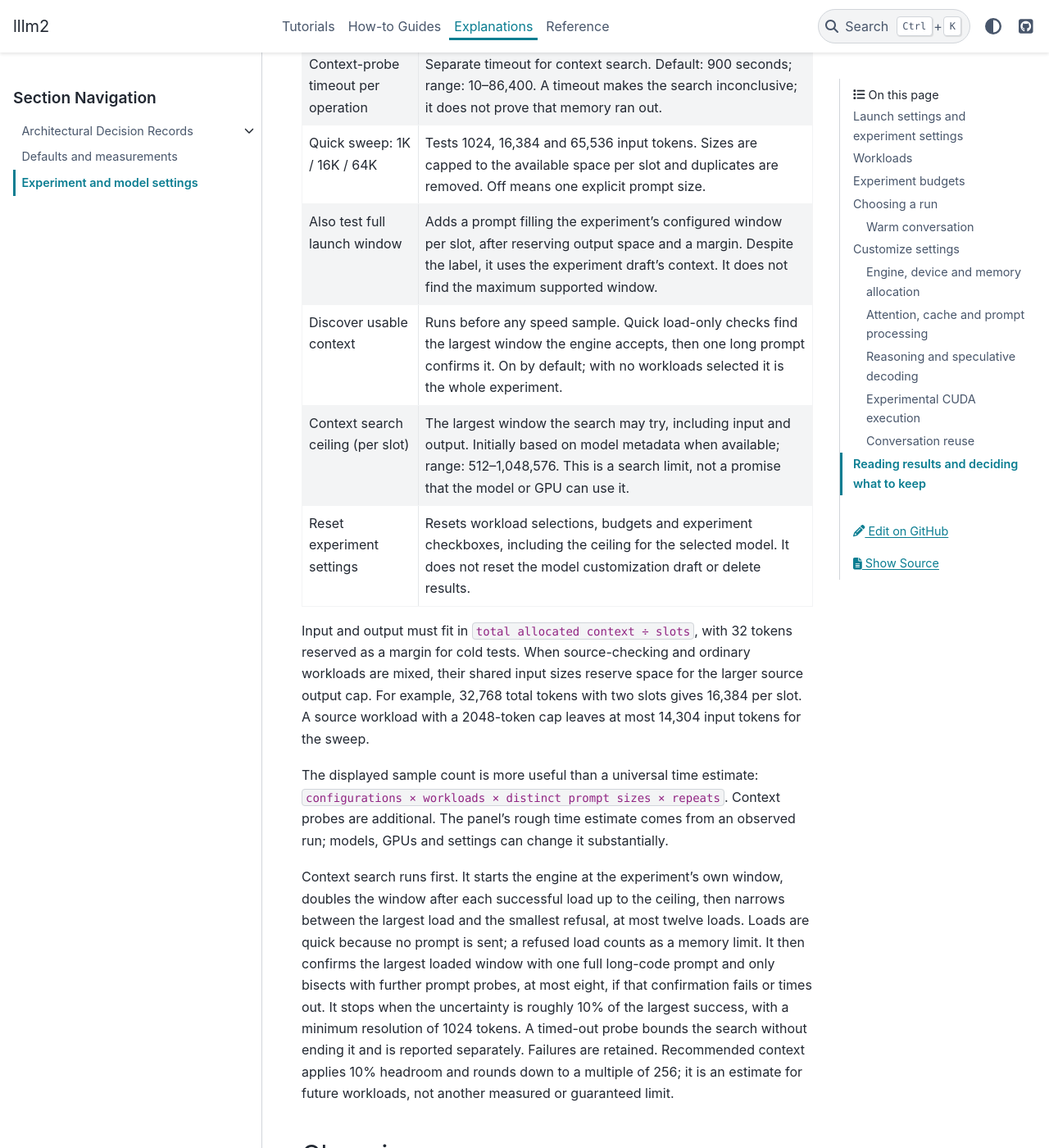
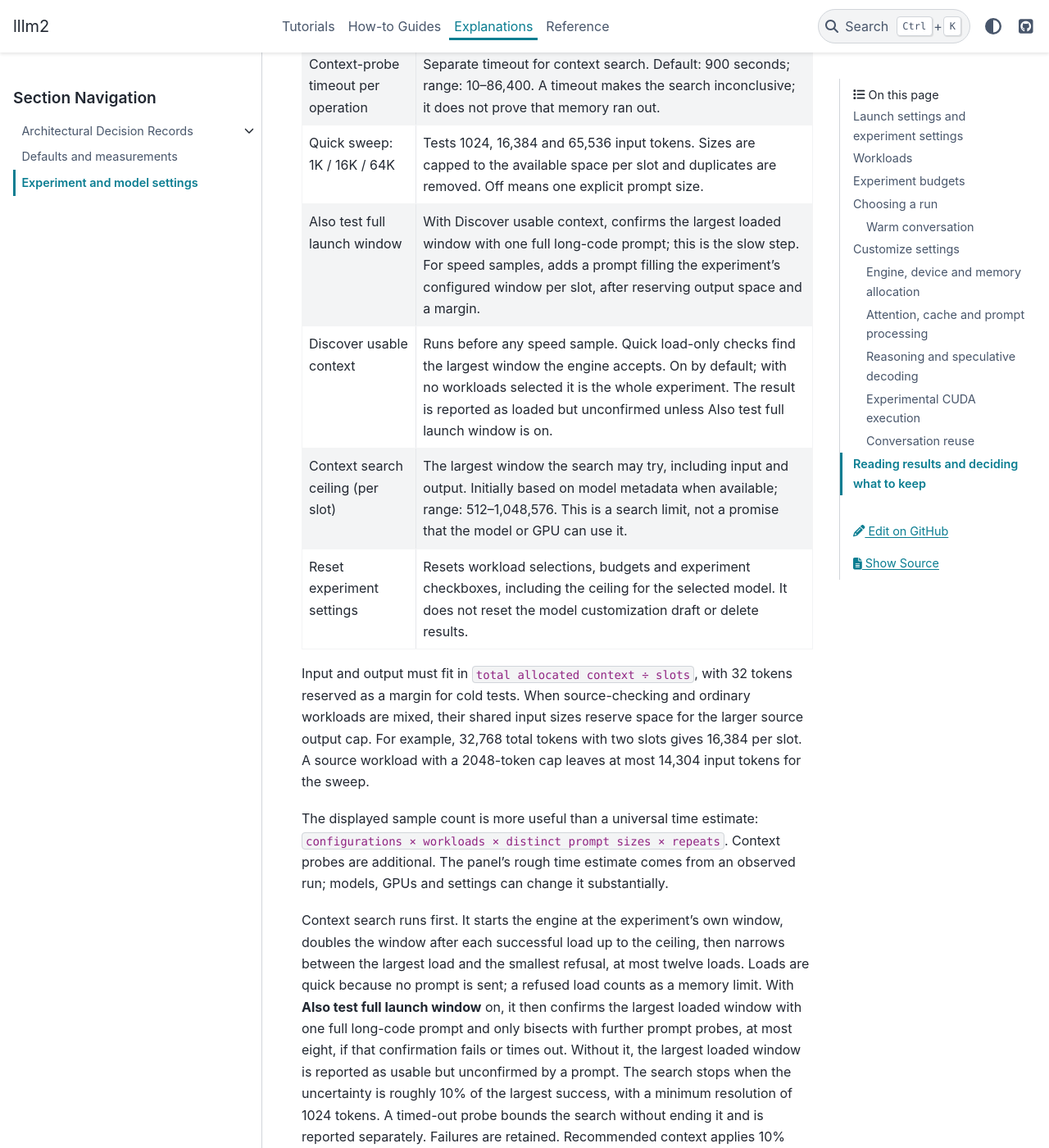
Before and after one commit to gilesknap/lllm2, a Sphinx documentation site: the page built from docs/explanations/experiment-settings.md, in a window 1280 px wide and 1400 px high, scrolled down 2838 px. Shown: the whole window at 82% size. Built offline with Sphinx 7.4.7 and the PyData theme 0.15.4, drawn with Linux system fonts in a browser that asks for light colours; some of the changed text lies outside the part shown.

Commit message:
Make the confirming context probe opt-in via the full-window option
A successful engine load already allocates the KV cache and reserves the
worst-case compute graph, so a full prefill rarely fails afterwards. Context
discovery therefore reports the largest loaded window as usable but unconfirmed
by default, and the result labels it as loaded rather than tested. Ticking
"Also test full launch window" runs the one confirming long-code probe and
bisects below it only if that fails or times out.

Co-Authored-By: Claude Fable 5.1 <noreply@anthropic.com>
Claude-Session: https://claude.ai/code/session_019YvS9LhRQLmkGJizBSccDk

```diff
--- a/docs/explanations/experiment-settings.md
+++ b/docs/explanations/experiment-settings.md
@@ -61,8 +61,8 @@ adherence details and any truncation before accepting a result.
 | Speed-test timeout per operation | Maximum wait for an individual speed-test operation, including engine requests, rather than a deadline for the whole experiment. Default: 900 seconds; range: 10–86,400. Increasing it only changes how long slow operations are allowed to take. |
 | Context-probe timeout per operation | Separate timeout for context search. Default: 900 seconds; range: 10–86,400. A timeout makes the search inconclusive; it does not prove that memory ran out. |
 | Quick sweep: 1K / 16K / 64K | Tests 1024, 16,384 and 65,536 input tokens. Sizes are capped to the available space per slot and duplicates are removed. Off means one explicit prompt size. |
-| Also test full launch window | Adds a prompt filling the experiment's configured window per slot, after reserving output space and a margin. Despite the label, it uses the experiment draft's context. It does not find the maximum supported window. |
-| Discover usable context | Runs before any speed sample. Quick load-only checks find the largest window the engine accepts, then one long prompt confirms it. On by default; with no workloads selected it is the whole experiment. |
+| Also test full launch window | With Discover usable context, confirms the largest loaded window with one full long-code prompt; this is the slow step. For speed samples, adds a prompt filling the experiment's configured window per slot, after reserving output space and a margin. |
+| Discover usable context | Runs before any speed sample. Quick load-only checks find the largest window the engine accepts. On by default; with no workloads selected it is the whole experiment. The result is reported as loaded but unconfirmed unless Also test full launch window is on. |
 | Context search ceiling (per slot) | The largest window the search may try, including input and output. Initially based on model metadata when available; range: 512–1,048,576. This is a search limit, not a promise that the model or GPU can use it. |
 | Reset experiment settings | Resets workload selections, budgets and experiment checkboxes, including the ceiling for the selected model. It does not reset the model customization draft or delete results. |
 
@@ -81,10 +81,12 @@ Context search runs first. It starts the engine at the experiment's own window,
 doubles the window after each successful load up to the ceiling, then narrows
 between the largest load and the smallest refusal, at most twelve loads. Loads
 are quick because no prompt is sent; a refused load counts as a memory limit.
-It then confirms the largest loaded window with one full long-code prompt and
-only bisects with further prompt probes, at most eight, if that confirmation
-fails or times out. It stops when the uncertainty is roughly 10% of the largest
-success, with a minimum resolution of 1024 tokens. A timed-out probe bounds the
+With **Also test full launch window** on, it then confirms the largest loaded
+window with one full long-code prompt and only bisects with further prompt
+probes, at most eight, if that confirmation fails or times out. Without it, the
+largest loaded window is reported as usable but unconfirmed by a prompt. The
+search stops when the uncertainty is roughly 10% of the largest success, with a
+minimum resolution of 1024 tokens. A timed-out probe bounds the
 search without ending it and is reported separately. Failures are retained. Recommended context applies
 10% headroom and rounds down to a multiple of 256; it is an estimate for future
 workloads, not another measured or guaranteed limit.
--- a/src/lllm2/static/index.html
+++ b/src/lllm2/static/index.html
@@ -46,8 +46,8 @@
 <div class="field-control"><div class="field-title"><label for="context_timeout">Context-probe timeout per operation (seconds)</label><span class="tip"><button type="button" aria-label="Context-probe timeout per operation (seconds) timing" aria-describedby="experiment-tip-8" aria-expanded="false">ⓘ</button><span class="tip-content" role="tooltip" id="experiment-tip-8">Only used by context search. Raising it allows slow probes longer to finish.</span></span></div><input id="context_timeout" type="number" value="900" min="10" max="86400"></div>
 <div class="field-control"><div class="field-title"><label for="max_context">Context search ceiling (per slot)</label><span class="tip"><button type="button" aria-label="Context search ceiling (per slot) timing" aria-describedby="experiment-tip-9" aria-expanded="false">ⓘ</button><span class="tip-content" role="tooltip" id="experiment-tip-9">Only used by context search. Higher ceilings can make probes much slower.</span></span></div><input id="max_context" type="number" value="131072" min="512" max="1048576" step="256"></div>
 <div><div class="row"><label class="check"><input id="sweep_prompts" type="checkbox">Quick sweep: 1K / 16K / 64K</label><span class="tip"><button type="button" aria-label="Quick sweep: 1K / 16K / 64K timing" aria-describedby="experiment-tip-10" aria-expanded="false">ⓘ</button><span class="tip-content" role="tooltip" id="experiment-tip-10">About 2–3 min per workload and repeat at 256 output tokens. Off: one prompt size.</span></span></div></div>
-<div><div class="row"><label class="check"><input id="full_window" type="checkbox">Also test full launch window</label><span class="tip"><button type="button" aria-label="Also test full launch window timing" aria-describedby="experiment-tip-11" aria-expanded="false">ⓘ</button><span class="tip-content" role="tooltip" id="experiment-tip-11">Adds one large prompt per workload and repeat, unless already tested. About +5–6 min at 160K; depends on window size. Does not search for the maximum.</span></span></div></div>
-<div class="wide"><div class="row"><label class="check"><input id="search_context" type="checkbox" checked>Discover usable context</label><span class="tip"><button type="button" aria-label="Discover usable context timing" aria-describedby="experiment-tip-12" aria-expanded="false">ⓘ</button><span class="tip-content" role="tooltip" id="experiment-tip-12">Context search processes a nearly full code prompt and generates the output budget. It runs before any speed sample. It finds the largest window the engine will load with quick load-only checks (doubling, then narrowing to roughly 10%, at most 12 loads). It confirms that size with a full workload and narrows with further workload probes only if the confirmation fails, at most 8. A refused load counts as a memory limit; failures are saved. Long probes can take several minutes each. A timed-out probe bounds the search but is not treated as a memory limit; the search continues below it and the result is reported as inconclusive if a timeout is the only upper bound. Recommended context applies 10% headroom; it is an estimate, not a stability guarantee.</span></span></div></div>
+<div><div class="row"><label class="check"><input id="full_window" type="checkbox">Also test full launch window</label><span class="tip"><button type="button" aria-label="Also test full launch window timing" aria-describedby="experiment-tip-11" aria-expanded="false">ⓘ</button><span class="tip-content" role="tooltip" id="experiment-tip-11">With Discover usable context, confirms the largest loaded window with one full long-code prompt; this is the slow step. For speed samples, adds one large prompt per workload and repeat, unless already tested. About +5–6 min at 160K; depends on window size.</span></span></div></div>
+<div class="wide"><div class="row"><label class="check"><input id="search_context" type="checkbox" checked>Discover usable context</label><span class="tip"><button type="button" aria-label="Discover usable context timing" aria-describedby="experiment-tip-12" aria-expanded="false">ⓘ</button><span class="tip-content" role="tooltip" id="experiment-tip-12">Context search processes a nearly full code prompt and generates the output budget. It runs before any speed sample. It finds the largest window the engine will load with quick load-only checks (doubling from the experiment window, then narrowing to roughly 10%, at most 12 loads). A refused load counts as a memory limit; failures are saved. The loaded window is reported as usable but unconfirmed unless Also test full launch window is ticked: then one full long-code prompt confirms it, and further prompt probes narrow the range only if that fails, at most 8. Long probes can take several minutes each. A timed-out probe bounds the search but is not treated as a memory limit; the search continues below it and the result is reported as inconclusive if a timeout is the only upper bound. Recommended context applies 10% headroom; it is an estimate, not a stability guarantee.</span></span></div></div>
 </div>
 <div class="context-note benchmark-estimate"><p id="benchmark-cost" aria-live="polite"></p><div class="row"><strong id="benchmark-time" aria-live="polite"></strong><span class="tip"><button type="button" aria-label="Estimated total benchmark time" aria-describedby="benchmark-time-tip" aria-expanded="false">ⓘ</button><span class="tip-content" role="tooltip" id="benchmark-time-tip"></span></span></div></div>
 <p class="muted" id="search-limit-note" style="font-size:12px"></p>
```
Also changed, not shown: docs/how-to/compare-settings.md (+3 -3 lines), docs/tutorials/installation.md (+1 -2 lines), src/lllm2/static/panel.js (+4 -4 lines), 2 other files.
